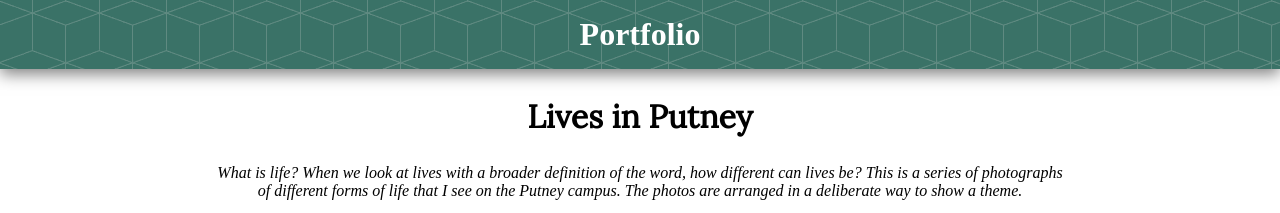
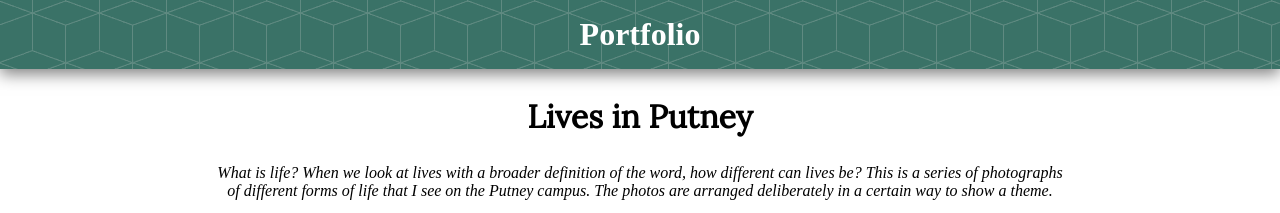
Before and after one commit to DangoShu/Portfolio-site, a plain HTML site: page index.html in a window 1280 px wide. Shown: the top 213 px of the page. Drawn offline with Linux system fonts and the light colour scheme.

Commit message:
Update index.html

```diff
--- a/index.html
+++ b/index.html
@@ -17,7 +17,7 @@
     <h2>Lives in Putney</h2>
     <div id="foreword">
         <p>
-          What is life? When we look at lives with a broader definition of the word, how different can lives be? This is a series of photographs of different forms of life that I see on the Putney campus. The photos are arranged in a deliberate way to show a theme.
+          What is life? When we look at lives with a broader definition of the word, how different can lives be? This is a series of photographs of different forms of life that I see on the Putney campus. The photos are arranged deliberately in a certain way to show a theme.
         </p>
     </div>
   </div>
```
